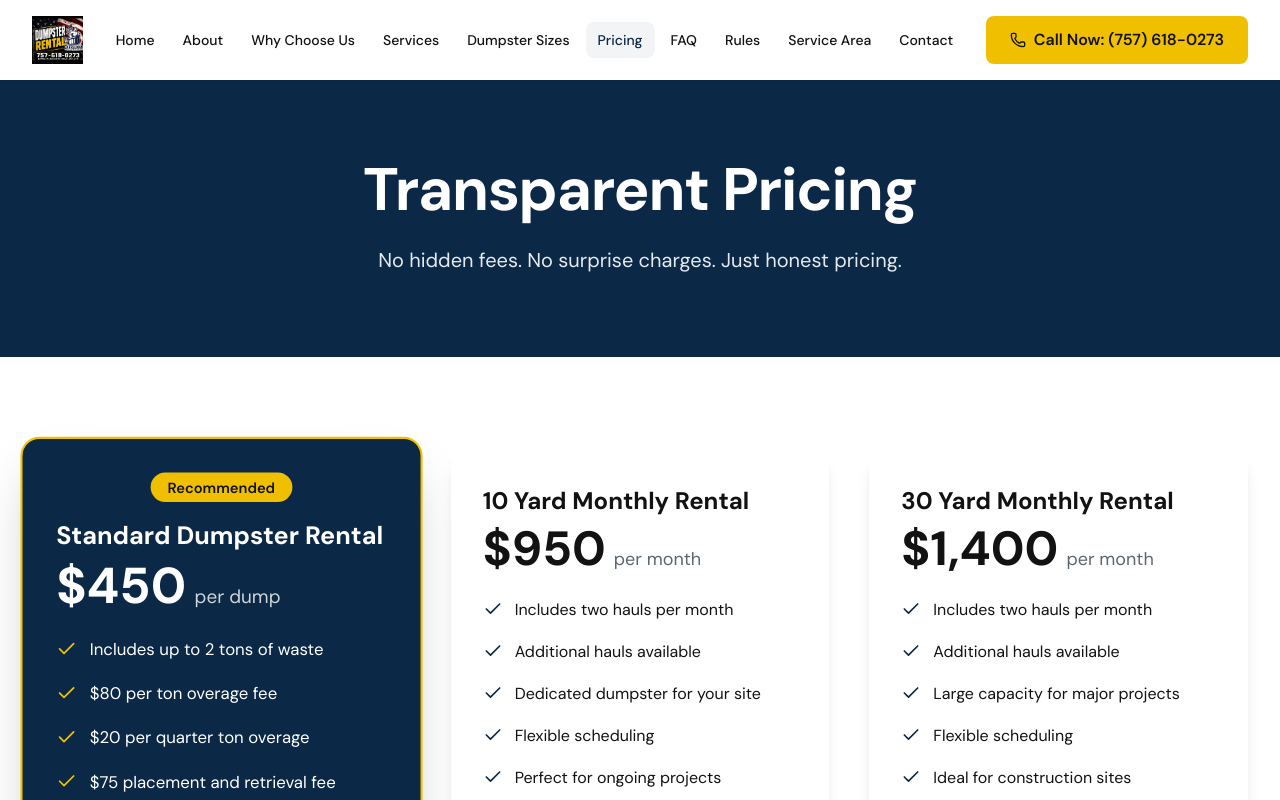
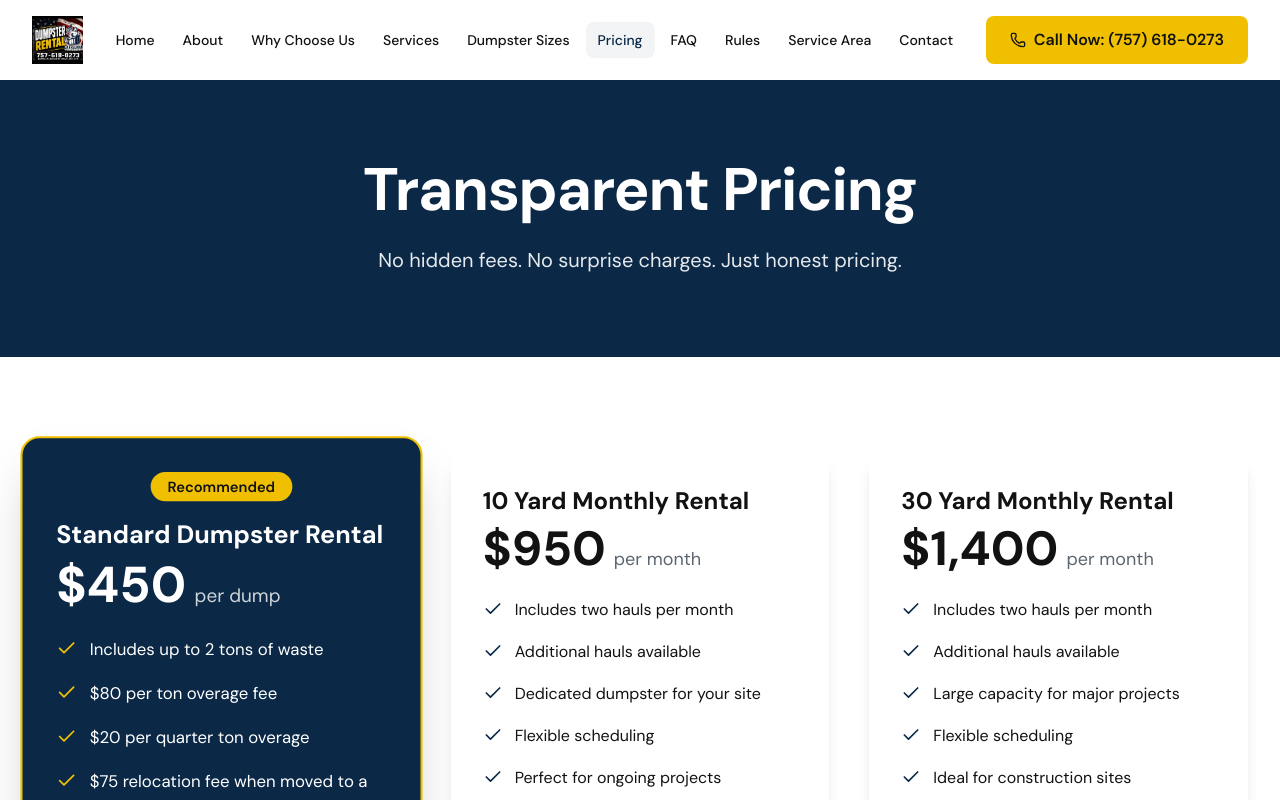
Before and after one commit to civicsites/barrel-man-logistics, a React (Vite) app in the folder apps/web/: page /pricing in a window 1280 px wide. Shown: the top 800 px of the page. Built offline with nearby package versions, Linux system fonts and the light colour scheme.

Commit message:
Clarify dumpster relocation fee

```diff
--- a/apps/web/src/pages/PricingPage.jsx
+++ b/apps/web/src/pages/PricingPage.jsx
@@ -17,7 +17,7 @@ function PricingPage() {
         'Includes up to 2 tons of waste',
         '$80 per ton overage fee',
         '$20 per quarter ton overage',
-        '$75 placement and retrieval fee',
+        '$75 relocation fee when moved to a new job site',
         'Rental period confirmed at booking',
         'Same-day availability may be available — call or text to confirm'
       ],
```
